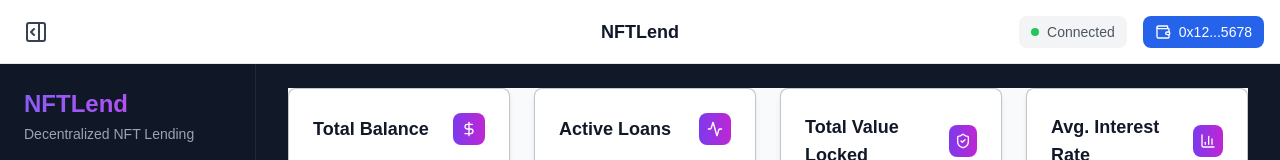
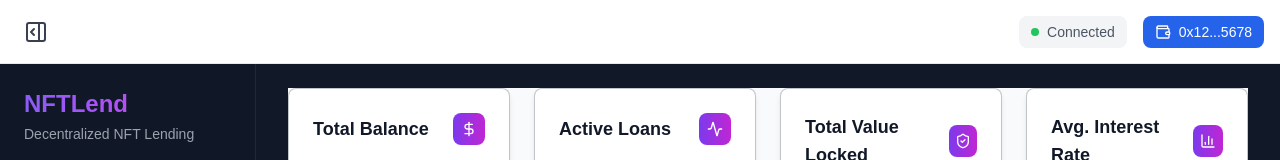
Before and after one commit to Arulselvan-65/NFTLend, a Next.js app in the folder frontend/: page /dashboard in a window 1280 px wide. Shown: the top 160 px of the page. Built offline with nearby package versions, Linux system fonts and the light colour scheme.

Commit message:
Update loanscard

```diff
--- a/frontend/components/Navbar/index.tsx
+++ b/frontend/components/Navbar/index.tsx
@@ -34,8 +34,8 @@
 
         <div className="absolute left-1/2 top-1/2 transform -translate-x-1/2 -translate-y-1/2">
           <div className="flex items-center space-x-2">
-            <span className="hidden md:block text-lg font-bold text-gray-900 dark:text-white">
-              NFTLend
+            <span className="hidden md:block text-lg font-bold text-transparent bg-clip-text bg-gradient-to-r from-violet-500 to-fuchsia-500">
+             {isSidebarOpen && isSidebarOpen ? "" : "NFTLend"}
             </span>
           </div>
         </div>
--- a/frontend/components/dashboard/Sidebar.tsx
+++ b/frontend/components/dashboard/Sidebar.tsx
@@ -51,7 +51,6 @@
   };
 
   const handleNavigation = () => {
-    // Always call onClose - it will only take effect on mobile due to the Layout logic
     onClose();
   };
 
```
